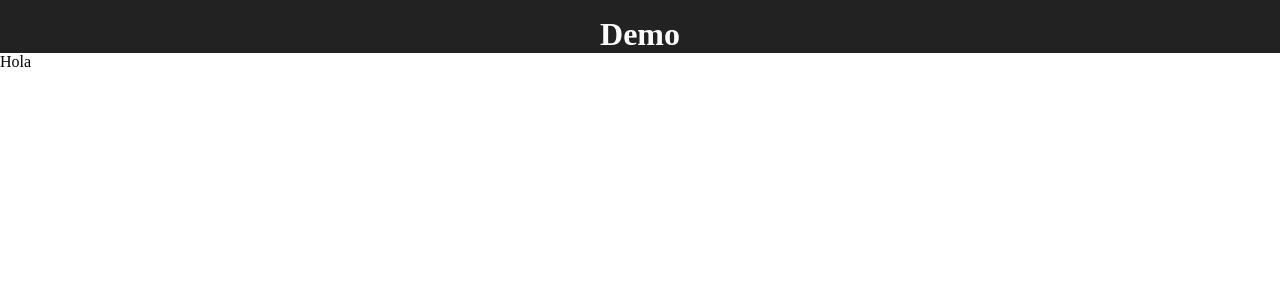
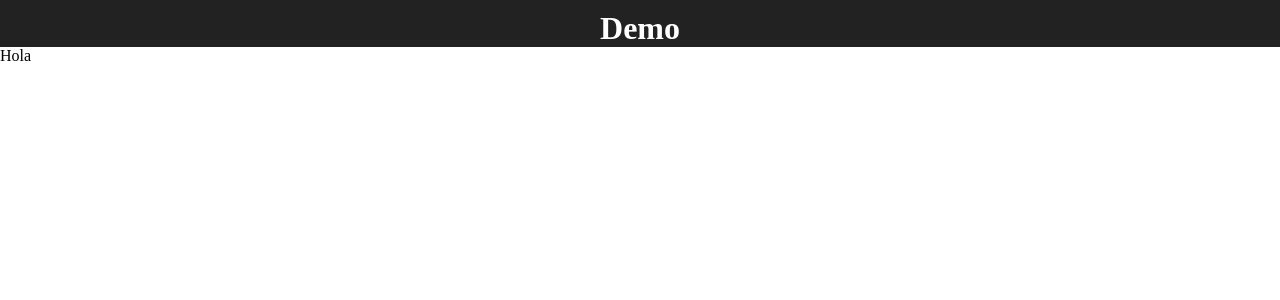
Before and after one commit to CarbajalS/FramaTemplate, a Jekyll site: the page built from index.html, in a window 1280 px wide. Shown: the top 300 px of the page. Built offline with Jekyll 4.4.1, drawn with Linux system fonts in a browser that asks for light colours.

Commit message:
Add files via upload

```diff
--- a/assets/css/sitio/styles.css
+++ b/assets/css/sitio/styles.css
@@ -9,8 +9,8 @@ width:100%;
 
 .header p {
 font-size:2em;
-padding-top:0.5em;
-padding-buttom:0.5em;
+padding-top:10px;
+padding-buttom:10px;
 text-align:center;
 font-weight:bold;
 }
```
